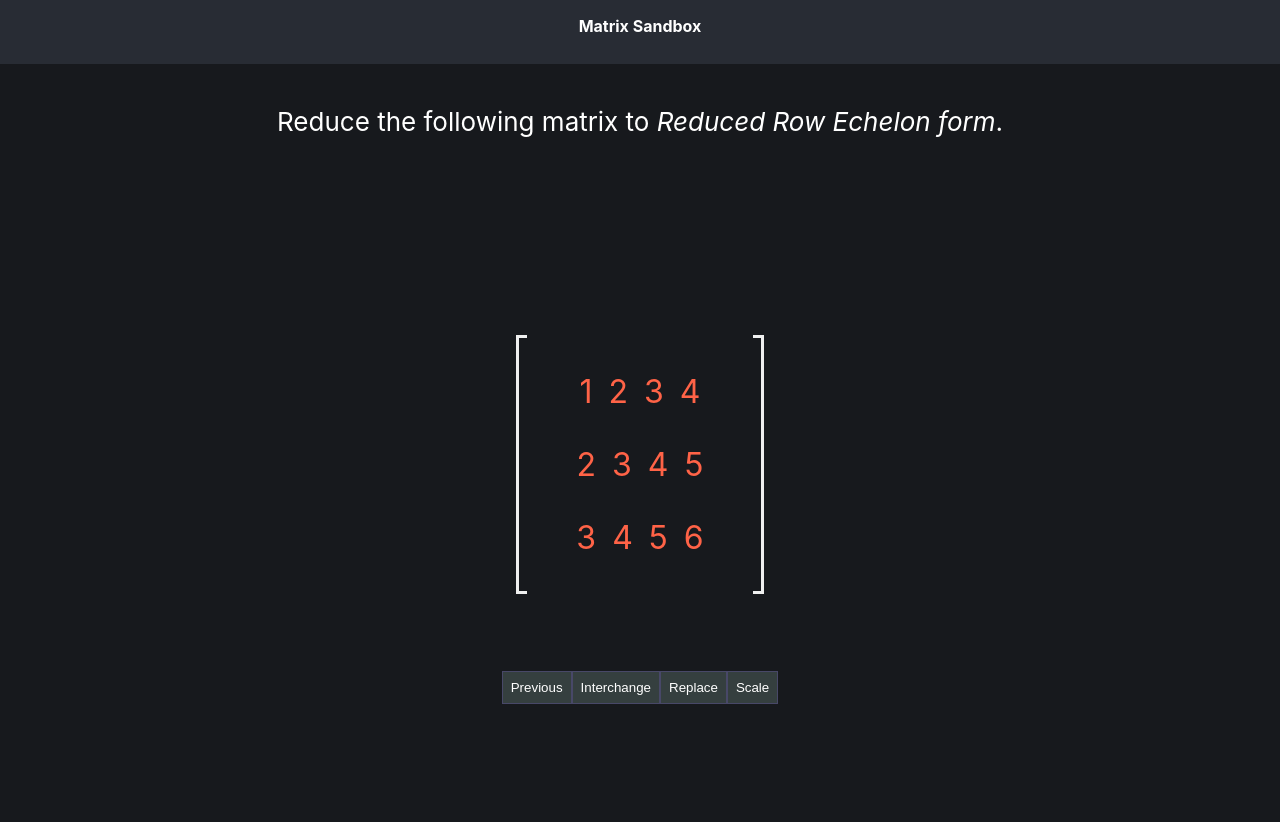
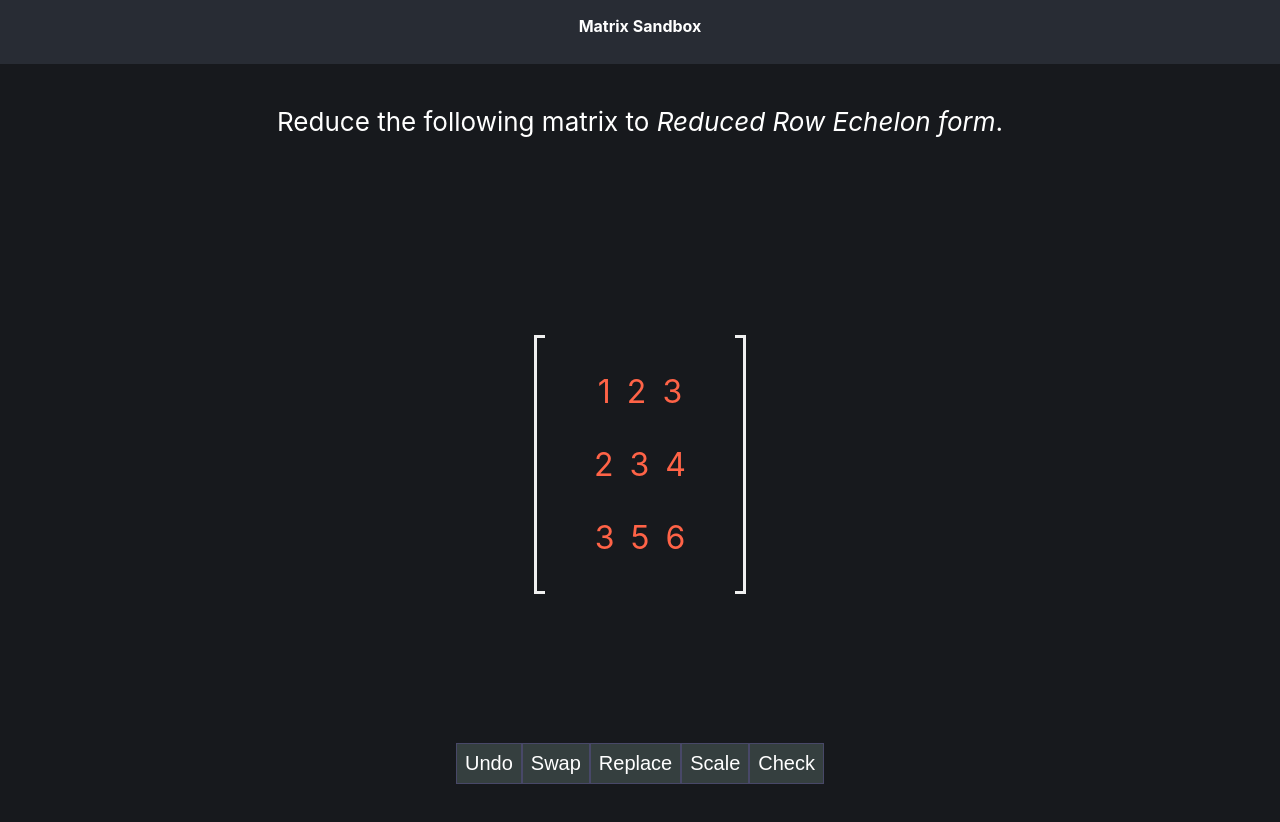
Before and after one commit to cgliendo/Matrix-Sandbox, a React (Create React App) app: page / in a window 1280 px wide. Shown: the top 822 px of the page. Built offline with nearby package versions, Linux system fonts and the light colour scheme.

Commit message:
Adds answer checking

```diff
--- /dev/null
+++ b/src/components/Button.module.css
@@ -0,0 +1,6 @@
+/*Created by bash script*/
+.Button{
+    background-color: tomato;
+    padding: 1rem;
+    border-radius: 1rem;
+}
--- a/src/components/Modal.module.css
+++ b/src/components/Modal.module.css
@@ -9,19 +9,20 @@
   border-radius: 1rem;
   bottom: 5rem;
   box-shadow: 0px 5px 10px rgba(0.2, 0.2, 0.2, 0.5);
-  font-size: 1rem;
+  font-size: 1.25rem;
   /* bottom: 0; */
   /* box-sizing: border-box; */
 }
 .buttons {
   margin-top: 2rem;
 }
-.Modal p {
-  font-size: 1rem;
-}
 
 .Modal input {
   width: 2rem;
+  font-size: 1.25rem;
+  text-align: center;
+  border-radius: 0.5rem;
+  border: 1px solid transparent;
 }
 
 .disabled {
--- a/src/components/ToolBox.module.css
+++ b/src/components/ToolBox.module.css
@@ -1,9 +1,12 @@
 .ToolBox {
   position: absolute;
-  bottom: 10rem;
+  bottom: 5rem;
   display: flex;
+  flex-wrap: wrap;
+  justify-content: center;
 }
 .ToolBox button {
+  font-size: 1.25rem;
   padding: 0.5rem;
   background-color: rgb(53, 63, 63);
   color: white;
--- a/src/components/Workspace.js
+++ b/src/components/Workspace.js
@@ -12,16 +12,17 @@ import { useEffect, useLayoutEffect, useState } from "react";
 import * as math from "mathjs";
 
 const Workspace = () => {
-  // const [matrix, updateMatrix] = useState([
-  //   ["1", "2", "3", "4"],
-  //   ["2", "3", "4", "5"],
-  //   ["3", "4", "5", "6"],
-  // ]);
   const [matrix, updateMatrix] = useState([
-    [math.fraction(1), math.fraction(2), math.fraction(3), math.fraction(4)],
-    [math.fraction(2), math.fraction(3), math.fraction(4), math.fraction(5)],
-    [math.fraction(3), math.fraction(4), math.fraction(5), math.fraction(6)],
+    [math.fraction(1), math.fraction(2), math.fraction(3)],
+    [math.fraction(2), math.fraction(3), math.fraction(4)],
+    [math.fraction(3), math.fraction(5), math.fraction(6)],
   ]);
+
+  const answer = [
+    [math.fraction(1), math.fraction(0), math.fraction(0)],
+    [math.fraction(0), math.fraction(1), math.fraction(0)],
+    [math.fraction(0), math.fraction(0), math.fraction(1)],
+  ];
 
   const [history, updateHistory] = useState([]);
 
@@ -49,7 +50,7 @@ const Workspace = () => {
   //-----------------------------------------
   const toolbox = [
     {
-      name: "Previous",
+      name: "Undo",
       callback: () => {
         // console.table(history);
         // const [action, value, sel] = history[history.length - 1];
@@ -64,7 +65,7 @@ const Workspace = () => {
       },
     },
     {
-      name: "Interchange",
+      name: "Swap",
       callback: () => {
         //-------------------------------
         //check requirements
@@ -112,6 +113,24 @@ const Workspace = () => {
         updateDisplayModalID("scale");
       },
     },
+    {
+      name: "Check",
+      callback: () => {
+        // console.log("scale");
+        // updateDisplayModal(true);
+        // updateDisplayModalID("scale");
+        for (let i = 0; i < matrix.length; i++) {
+          for (let j = 0; j < matrix[i].length; j++) {
+            if (answer[i][j].toString() !== matrix[i][j].toString()) {
+              console.log("Mismatch at", i, j);
+              console.log(answer[i][j], matrix[i][j]);
+              return;
+            }
+          }
+        }
+        console.log("CORRECT!");
+      },
+    },
   ];
 
   const clearSelection = () => {
@@ -126,32 +145,17 @@ const Workspace = () => {
 
   const iterateRow = (callback, value) => {
     const parsedValue = math.fraction(value);
-    // console.log("VALUE", parsedValue, "is type of", typeof parsedValue);
-    // console.log(matrix);
-    //-----------------------------------------
     // Copy values
-    //-----------------------------------------
     let newMatrix = [...matrix];
-    // let newRow = [...matrix[selection[0].id]];
     let newRow = [...matrix[selection[0].id]];
-    // console.log(newRow[0], newRow[1], newRow[2]);
-    //------------------------------------------
-    // Perform Row Replacement Operations
-    //------------------------------------------
+    // Perform Operations
     for (let i = 0; i < newRow.length; i++) {
-      // console.log("prevValue:", newRow[i]);
       newRow[i] = callback(parsedValue, i);
-      // console.log("\tGOT", newRow[i]);
     }
-    //------------------------------------------
     // Submit Changes
-    //------------------------------------------
     newMatrix[selection[0].id] = newRow;
-    // console.log("\tNEWROW", newRow);
-    // console.log("\tNEWMATRIX", newMatrix);
     clearSelectionAndModal();
     updateMatrix(newMatrix);
-    // console.log(matrix);
   };
 
   const actions = {
@@ -179,7 +183,7 @@ const Workspace = () => {
       callback: (value, i) => {
         return math.multiply(matrix[selection[0].id][i], value);
       },
-      fn: function (callback, value) {
+      do: function (callback, value) {
         iterateRow(callback, value);
       },
     },
@@ -201,23 +205,6 @@ const Workspace = () => {
     }
     // appendHistory(action, value);
     action.do(action.callback, -value);
-  };
-
-  /**
-   * Cancel Replacement Operation and close
-   * modal window
-   */
-  const cancelReplacement = () => {
-    // console.log("performing cancellation");
-    updateDisplayModal(false);
-  };
-  /**
-   * Cancel Scale Operation and close
-   * modal window
-   */
-  const cancelScale = () => {
-    // console.log("performing cancellation");
-    updateDisplayModal(false);
   };
 
   //---------------------------------------------
@@ -321,7 +308,7 @@ const Workspace = () => {
         submit={(value) => {
           doAction(actions.replacement, value);
         }}
-        cancel={cancelReplacement}
+        cancel={clearSelectionAndModal}
       ></ModalReplacement>
     ),
     scale: (
@@ -329,7 +316,7 @@ const Workspace = () => {
         submit={(value) => {
           doAction(actions.scale, value);
         }}
-        cancel={cancelScale}
+        cancel={clearSelectionAndModal}
         display={doingScale}
         A={selection[0]}
         B={selection[1]}
@@ -343,7 +330,7 @@ const Workspace = () => {
         Reduce the following matrix to <i>Reduced Row Echelon form</i>.
       </p>
       <ToolBox data={toolbox} />
-      <Modal display={displayModal} cancel={cancelReplacement}>
+      <Modal display={displayModal} cancel={clearSelectionAndModal}>
         {modalWindows[displayModalID]}
       </Modal>
       <MatrixEq>
```
Also changed, not shown: src/components/Button.js (added, +8 -0 lines).
